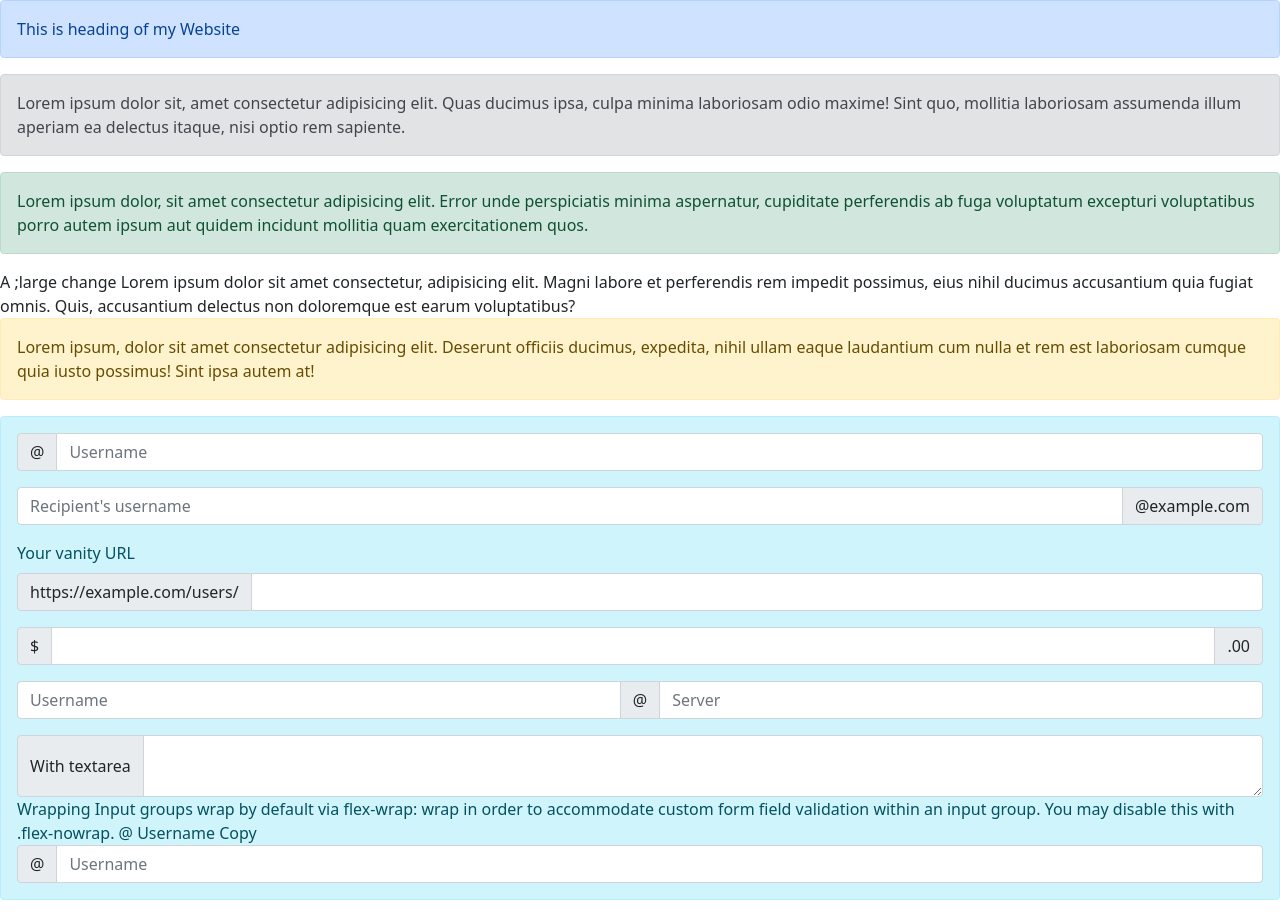
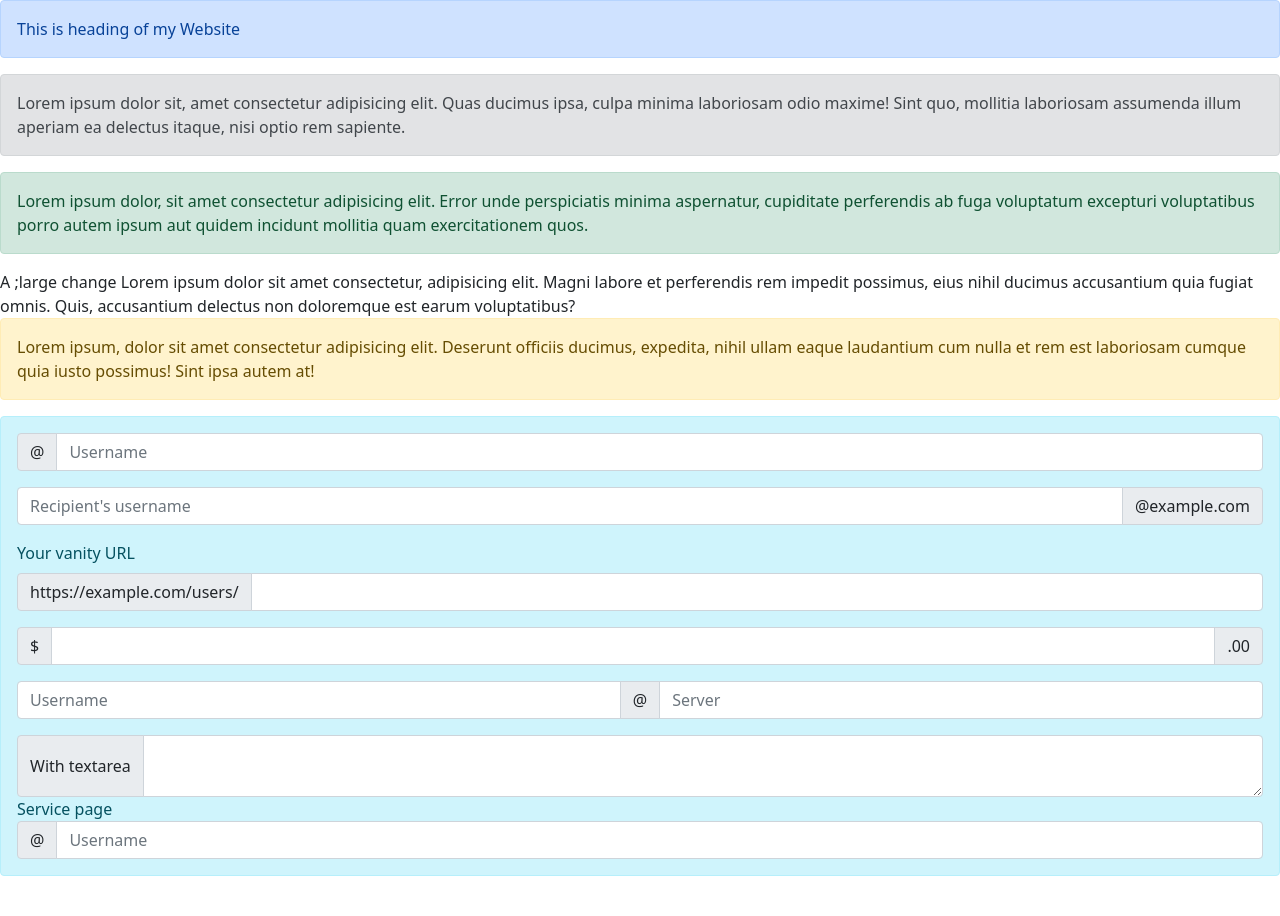
Before and after one commit to rhushikesh4/git_practice_cdac, a plain HTML site: page services.html in a window 1280 px wide. After the commit the page ends 892 px from the top, so only its background shows below. Drawn offline with Linux system fonts and the light colour scheme.

Commit message:
jrdev user commit serice page

```diff
--- a/services.html
+++ b/services.html
@@ -54,12 +54,7 @@ Lorem ipsum dolor, sit amet consectetur adipisicing elit. Error unde perspiciati
         <span class="input-group-text">With textarea</span>
         <textarea class="form-control" aria-label="With textarea"></textarea>
       </div>
-      Wrapping
-      Input groups wrap by default via flex-wrap: wrap in order to accommodate custom form field validation within an input group. You may disable this with .flex-nowrap.
-
-      @
-      Username
-      Copy
+     Service page
       <div class="input-group flex-nowrap">
         <span class="input-group-text" id="addon-wrapping">@</span>
         <input type="text" class="form-control" placeholder="Username" aria-label="Username" aria-describedby="addon-wrapping">
```
